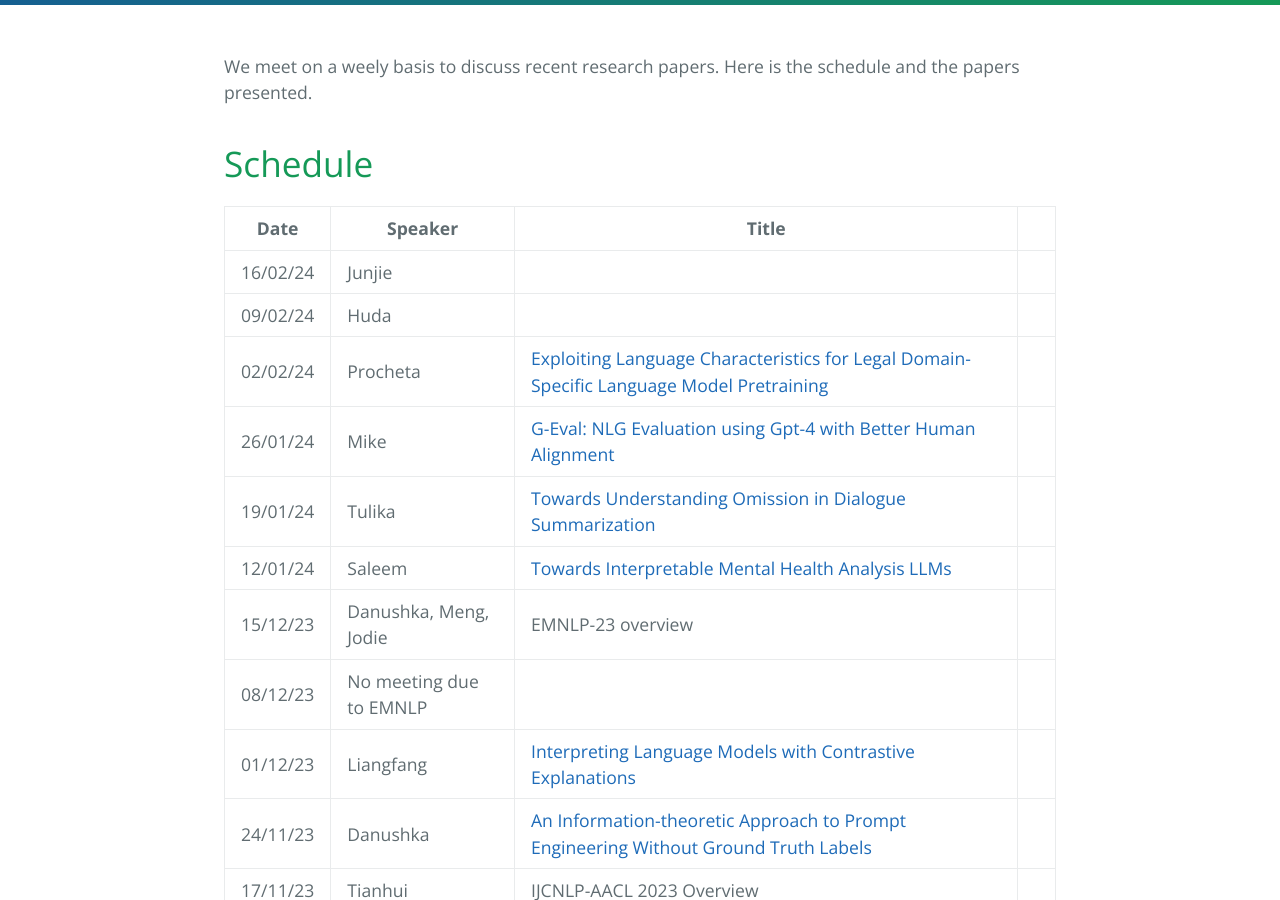
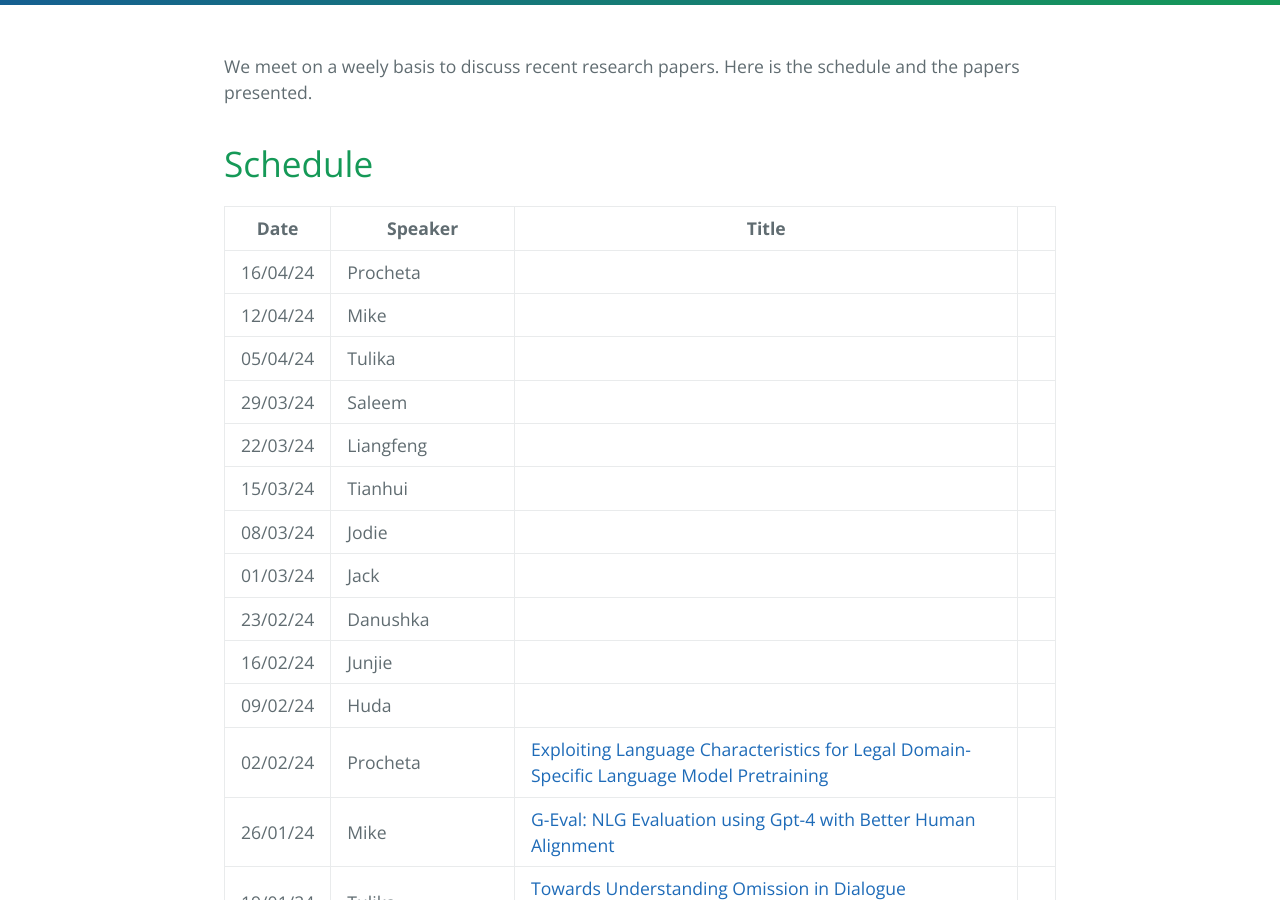
Before and after one commit to LivNLP/livnlp.github.io, a Jekyll site: the page built from reading.md, in a window 1280 px wide and 900 px high, scrolled down 368 px. Built offline with Jekyll 4.4.1, drawn with Linux system fonts in a browser that asks for light colours.

Commit message:
Update reading.md

```diff
--- a/reading.md
+++ b/reading.md
@@ -13,6 +13,15 @@ We meet on a weely basis to discuss recent research papers. Here is the schedule
 
 | Date | Speaker | Title |
 | ----- | ------- | ----- |
+| 16/04/24 | Procheta | |
+| 12/04/24 | Mike | |
+| 05/04/24 | Tulika | |
+| 29/03/24 | Saleem | |
+| 22/03/24 | Liangfeng | |
+| 15/03/24 | Tianhui | |
+| 08/03/24 | Jodie | |
+| 01/03/24 | Jack | |
+| 23/02/24 | Danushka | |
 | 16/02/24 | Junjie | |
 | 09/02/24 | Huda | |
 | 02/02/24 | Procheta |[Exploiting Language Characteristics for Legal Domain-Specific Language Model Pretraining](https://aclanthology.org/2023.findings-eacl.190/) |
```
